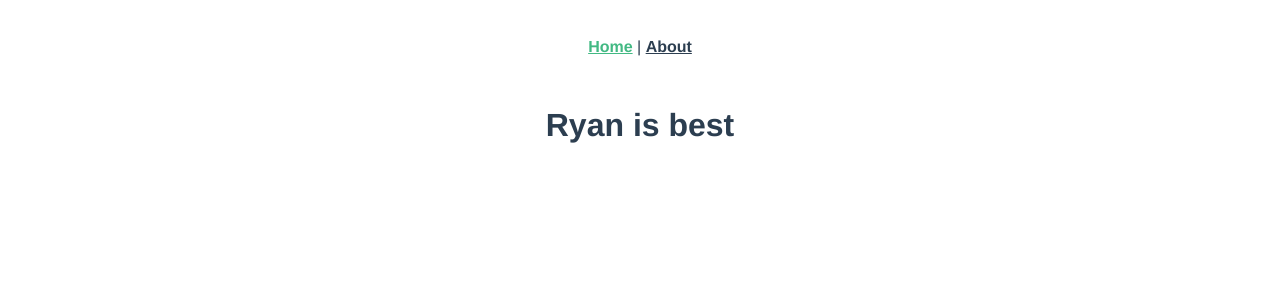
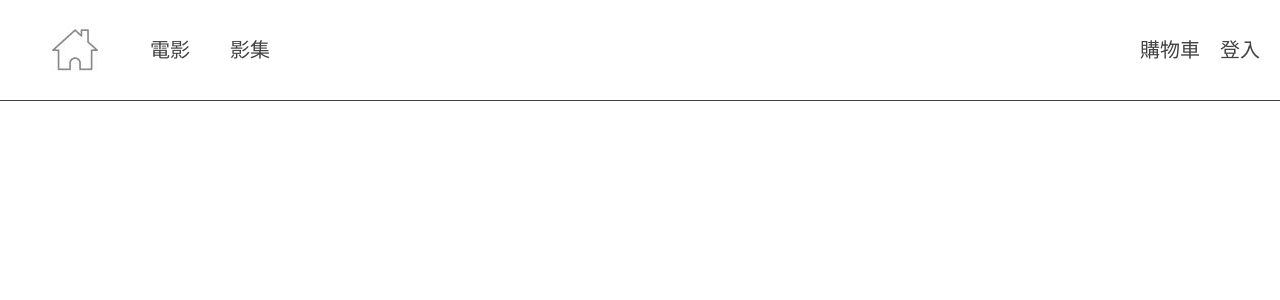
Before and after one commit to CHLiu1997/movie-rental-store, a Vue app: page / in a window 1280 px wide. Shown: the top 300 px of the page. Built offline with nearby package versions, Linux system fonts and the light colour scheme.

Commit message:
0905 update

```diff
--- a/src/App.vue
+++ b/src/App.vue
@@ -1,8 +1,8 @@
 <template>
-  <nav>
+  <!-- <nav>
     <router-link to="/">Home</router-link> |
     <router-link to="/about">About</router-link>
-  </nav>
+  </nav> -->
   <router-view />
 </template>
 
--- a/src/components/Home/HomeIndex.vue
+++ b/src/components/Home/HomeIndex.vue
@@ -2,3 +2,5 @@
 export default {};
 </script>
 <template src="./template.html"></template>
+<style src="./style.css"></style>
+<style src="./reset.css"></style>
--- /dev/null
+++ b/src/components/Home/reset.css
@@ -0,0 +1,43 @@
+html, body, div, span, applet, object, iframe,
+h1, h2, h3, h4, h5, h6, p, blockquote, pre,
+a, abbr, acronym, address, big, cite, code,
+del, dfn, em, img, ins, kbd, q, s, samp,
+small, strike, strong, sub, sup, tt, var,
+b, u, i, center,
+dl, dt, dd, ol, ul, li,
+fieldset, form, label, legend,
+table, caption, tbody, tfoot, thead, tr, th, td,
+article, aside, canvas, details, embed,
+figure, figcaption, footer, header, hgroup,
+menu, nav, output, ruby, section, summary,
+time, mark, audio, video {
+	margin: 0;
+	padding: 0;
+	border: 0;
+	font-size: 100%;
+	font: inherit;
+	vertical-align: baseline;
+}
+/* HTML5 display-role reset for older browsers */
+article, aside, details, figcaption, figure,
+footer, header, hgroup, menu, nav, section {
+	display: block;
+}
+body {
+	line-height: 1;
+}
+ol, ul {
+	list-style: none;
+}
+blockquote, q {
+	quotes: none;
+}
+blockquote:before, blockquote:after,
+q:before, q:after {
+	content: '';
+	content: none;
+}
+table {
+	border-collapse: collapse;
+	border-spacing: 0;
+}
--- a/src/components/Home/style.css
+++ b/src/components/Home/style.css
@@ -0,0 +1,59 @@
+.container {
+  display: flex;
+  justify-content: center;
+}
+.header {
+  display: flex;
+  justify-content: space-between;
+  height: 100px;
+  width: 100%;
+  border-bottom: 1px solid #424242;
+}
+.list-btn {
+  display: flex;
+  align-items: center;
+}
+.home-btn {
+  width: 150px;
+  margin: 0 30px 0 50px;
+}
+.movie-btn {
+  font-size: 20px;
+  color: #424242;
+  margin: 0 20px;
+  text-decoration: none;
+}
+.album-btn {
+  font-size: 20px;
+  color: #424242;
+  margin: 0 20px;
+  text-decoration: none;
+}
+.cart-btn {
+  font-size: 20px;
+  color: #424242;
+  margin: 0 10px 0 20px;
+  text-decoration: none;
+}
+.login-btn {
+  font-size: 20px;
+  color: #424242;
+  margin: 0 20px 0 10px;
+  text-decoration: none;
+}
+.line-absolute a{
+  position:relative;
+}
+.line-absolute a::after{
+  content: "";
+  position: absolute;
+  right: 50%;
+  left: 50%;
+  bottom: -10px;
+  border-bottom: 2px solid #424242;
+  transition: .4s;
+}
+.line-absolute a:hover::after{
+  right: -10%;
+  left: -10%;
+}
--- a/src/components/Home/template.html
+++ b/src/components/Home/template.html
@@ -1,3 +1,25 @@
-<div>
-  <h1>Ryan is best</h1>
+<div class="container">
+  <div class="header">
+    <ul class="list-btn">
+      <li>
+        <a class="home-btn" href="#">
+          <img src="./home.jpg" alt="">
+        </a>
+      </li>
+      <li class="line-absolute">
+        <a class="movie-btn" href="">電影</a>
+      </li>
+      <li class="line-absolute">
+        <a class="album-btn" href="">影集</a>
+      </li>
+    </ul>
+    <ul class="list-btn">
+      <li class="line-absolute">
+        <a class="cart-btn" href="">購物車</a>
+      </li>
+      <li class="line-absolute">
+        <a class="login-btn" href="">登入</a>
+      </li>
+    </ul>
+  </div>
 </div>
```
Also changed, not shown: src/components/Home/570820.jpg (added), src/components/Home/home.jpg (added).
